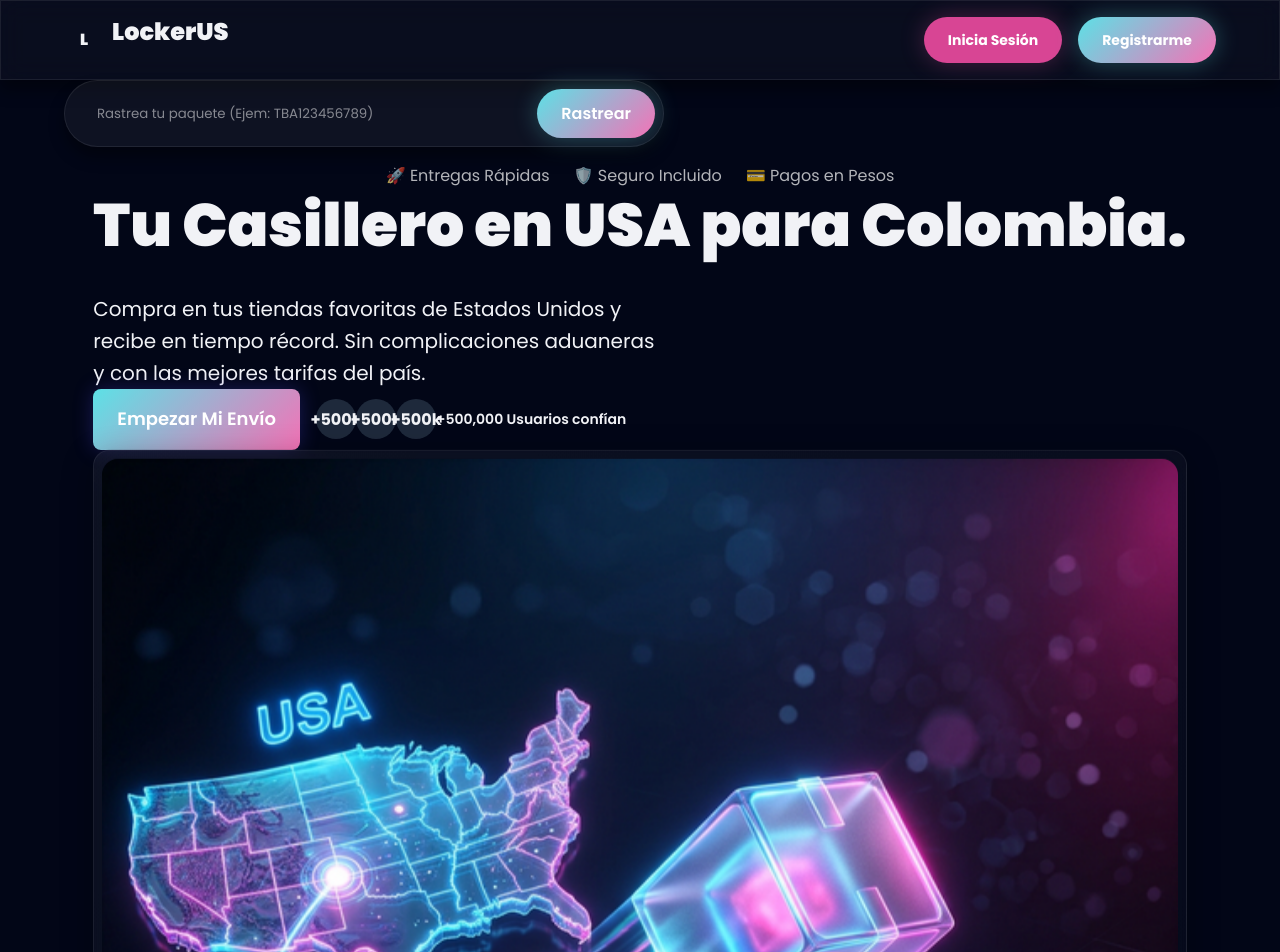
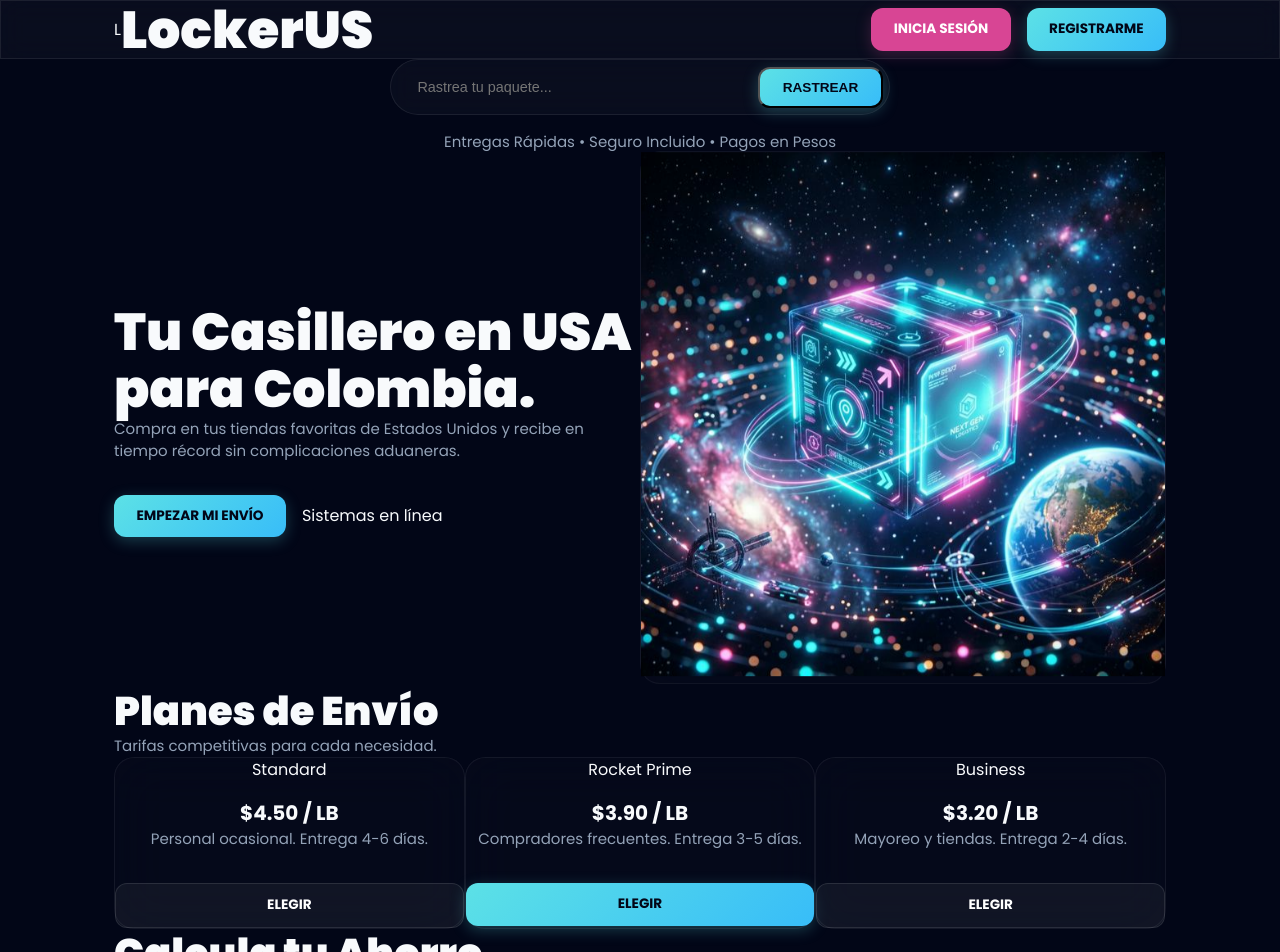
Before and after one commit to oveer20/lockerus-app, a React (Vite) app: page / in a window 1280 px wide. Shown: the top 952 px of the page. Built offline with nearby package versions, Linux system fonts and the light colour scheme.

Commit message:
Refine: UI aesthetics, balanced typography, and premium hero asset integration

```diff
--- a/src/index.css
+++ b/src/index.css
@@ -1,27 +1,14 @@
 @import url('https://fonts.googleapis.com/css2?family=Poppins:wght@300;400;500;600;700;900&display=swap');
 
 :root {
+  --primary: #5CE1E6;
+  --secondary: #D84594;
   --bg-color: #020617;
-  --text-color: #f1f2f6;
-  --primary: #5CE1E6;
-  --primary-hover: #4ad1d6;
-  --secondary: #D84594;
-  --accent: #f472b6;
-  --surface: rgba(255, 255, 255, 0.03);
-  --surface-hover: rgba(255, 255, 255, 0.08);
-  --border: rgba(255, 255, 255, 0.08);
-  --success: #10b981;
-  --error: #ef4444;
-  --warning: #f59e0b;
-  --radius-sm: 0.5rem;
-  --radius-md: 1rem;
-  --radius-lg: 1.5rem;
-  --shadow-sm: 0 4px 6px rgba(0, 0, 0, 0.1);
-  --shadow-md: 0 10px 15px rgba(0, 0, 0, 0.4);
-  --shadow-glow: 0 0 25px rgba(92, 225, 230, 0.3);
-  --shadow-pink: 0 0 25px rgba(216, 69, 148, 0.3);
-  --font-main: 'Poppins', sans-serif;
-  --transition: all 0.3s cubic-bezier(0.4, 0, 0.2, 1);
+  --text-main: #f8fafc;
+  --text-muted: #94a3b8;
+  --glass: rgba(255, 255, 255, 0.03);
+  --glass-border: rgba(255, 255, 255, 0.08);
+  --radius: 1.25rem;
 }
 
 * {
@@ -31,48 +18,46 @@
 }
 
 body {
-  font-family: var(--font-main);
+  font-family: 'Poppins', sans-serif;
   background-color: var(--bg-color);
-  color: var(--text-color);
-  line-height: 1.6;
-  min-height: 100vh;
+  color: var(--text-main);
+  line-height: 1.5;
   overflow-x: hidden;
 }
 
-/* Glassmorphism Utilities */
+.container {
+  width: 100%;
+  max-width: 1100px;
+  margin: 0 auto;
+  padding: 0 1.5rem;
+}
+
+/* Typography Scale - Refined and Balanced */
+h1 { font-size: clamp(2rem, 5vw, 3.25rem); line-height: 1.1; font-weight: 900; }
+h2 { font-size: clamp(1.75rem, 4vw, 2.5rem); line-height: 1.2; font-weight: 800; }
+h3 { font-size: 1.25rem; font-weight: 700; }
+p { font-size: 0.9375rem; color: var(--text-muted); }
+
+/* Premium Glass & Panels */
 .glass {
-  background: var(--surface);
+  background: var(--glass);
   backdrop-filter: blur(12px);
   -webkit-backdrop-filter: blur(12px);
-  border: 1px solid var(--border);
-  box-shadow: var(--shadow-md);
+  border: 1px solid var(--glass-border);
 }
 
 .glass-panel {
-  background: linear-gradient(135deg, rgba(255, 255, 255, 0.05) 0%, rgba(255, 255, 255, 0.01) 100%);
-  backdrop-filter: blur(20px);
-  -webkit-backdrop-filter: blur(20px);
-  border: 1px solid rgba(255, 255, 255, 0.08);
-  border-radius: var(--radius-md);
-  box-shadow: 0 8px 32px 0 rgba(0, 0, 0, 0.3);
+  background: rgba(255, 255, 255, 0.015);
+  backdrop-filter: blur(24px);
+  border: 1px solid rgba(255, 255, 255, 0.06);
+  border-radius: var(--radius);
+  transition: all 0.4s cubic-bezier(0.4, 0, 0.2, 1);
 }
 
-/* Typography */
-h1, h2, h3, h4, h5, h6 {
-  font-weight: 700;
-  line-height: 1.2;
-  margin-bottom: 1rem;
-}
-
-h1 { font-size: clamp(2.5rem, 5vw, 4rem); }
-h2 { font-size: clamp(2rem, 4vw, 3rem); }
-h3 { font-size: clamp(1.5rem, 3vw, 2rem); }
-
-.text-gradient {
-  background: linear-gradient(135deg, var(--primary), var(--secondary));
-  -webkit-background-clip: text;
-  -webkit-text-fill-color: transparent;
-  background-clip: text;
+.glass-panel:hover {
+  background: rgba(255, 255, 255, 0.03);
+  border-color: rgba(92, 225, 230, 0.2);
+  transform: translateY(-4px);
 }
 
 /* Buttons */
@@ -81,237 +66,112 @@ h3 { font-size: clamp(1.5rem, 3vw, 2rem); }
   align-items: center;
   justify-content: center;
   gap: 0.5rem;
-  padding: 0.75rem 1.5rem;
-  font-family: var(--font-main);
-  font-weight: 600;
-  font-size: 1rem;
-  border-radius: var(--radius-sm);
-  border: none;
+  padding: 0.7rem 1.4rem;
+  border-radius: 0.75rem;
+  font-weight: 700;
+  font-size: 0.85rem;
+  text-transform: uppercase;
+  tracking: 0.05em;
   cursor: pointer;
-  transition: var(--transition);
+  transition: all 0.3s ease;
   text-decoration: none;
 }
 
 .btn-primary {
-  background: linear-gradient(135deg, var(--primary), var(--accent));
-  color: white;
-  box-shadow: var(--shadow-glow);
+  background: linear-gradient(135deg, var(--primary), #38bdf8);
+  color: #020617;
+  box-shadow: 0 4px 15px rgba(92, 225, 230, 0.25);
 }
 
 .btn-primary:hover {
-  transform: translateY(-2px);
-  box-shadow: 0 0 25px rgba(79, 70, 229, 0.5);
   filter: brightness(1.1);
+  box-shadow: 0 8px 25px rgba(92, 225, 230, 0.4);
+  transform: scale(1.02);
 }
 
 .btn-secondary {
   background: var(--secondary);
   color: white;
-  box-shadow: var(--shadow-pink);
+  box-shadow: 0 4px 15px rgba(216, 69, 148, 0.25);
 }
 
 .btn-secondary:hover {
-  transform: translateY(-2px);
   filter: brightness(1.1);
-  box-shadow: 0 0 35px rgba(216, 69, 148, 0.5);
+  box-shadow: 0 8px 25px rgba(216, 69, 148, 0.4);
 }
 
-/* Tracking Search */
+.btn-glass {
+  background: rgba(255, 255, 255, 0.05);
+  color: white;
+  border: 1px solid rgba(255, 255, 255, 0.1);
+}
+
+.btn-glass:hover {
+  background: rgba(255, 255, 255, 0.1);
+}
+
+/* Utility Layouts */
+.flex { display: flex; }
+.flex-col { display: flex; flex-direction: column; }
+.items-center { align-items: center; }
+.justify-center { justify-content: center; }
+.justify-between { justify-content: space-between; }
+.gap-4 { gap: 1rem; }
+.gap-8 { gap: 2rem; }
+
+.grid { display: grid; }
+.grid-cols-2 { grid-template-columns: repeat(2, 1fr); }
+.grid-cols-3 { grid-template-columns: repeat(3, 1fr); }
+
+@media (max-width: 768px) {
+  .md\:grid-cols-1 { grid-template-columns: 1fr; }
+  .md\:flex-col { flex-direction: column; }
+}
+
+/* Specific Home Components */
 .tracking-search {
-  background: rgba(255, 255, 255, 0.05);
-  border: 1px solid var(--border);
-  border-radius: 50px;
-  padding: 0.5rem;
+  background: rgba(255, 255, 255, 0.03);
+  border: 1px solid rgba(255, 255, 255, 0.08);
+  border-radius: 999px;
+  padding: 0.4rem;
   display: flex;
-  gap: 0.5rem;
   width: 100%;
-  max-width: 600px;
+  max-width: 500px;
 }
 
 .tracking-search input {
   background: transparent;
   border: none;
-  border-radius: 50px;
-  padding-left: 1.5rem;
-  box-shadow: none !important;
+  padding: 0 1.25rem;
+  color: white;
+  flex: 1;
+  font-size: 0.9rem;
 }
 
-/* Feature Cards */
-.feature-card {
-  background: linear-gradient(135deg, rgba(92, 225, 230, 0.05) 0%, rgba(216, 69, 148, 0.05) 100%);
-  border: 1px solid var(--border);
-  border-radius: var(--radius-lg);
-  padding: 2.5rem;
-  transition: var(--transition);
-}
+.tracking-search input:focus { outline: none; }
 
-.feature-card:hover {
-  border-color: var(--primary);
-  transform: translateY(-5px);
-  background: linear-gradient(135deg, rgba(92, 225, 230, 0.08) 0%, rgba(216, 69, 148, 0.08) 100%);
-}
-
-.btn-glass {
-  background: rgba(255, 255, 255, 0.1);
-  backdrop-filter: blur(10px);
-  border: 1px solid rgba(255, 255, 255, 0.2);
-  color: white;
-}
-
-.btn-glass:hover {
-  background: rgba(255, 255, 255, 0.2);
-}
-
-/* Layout Utilities */
-.container {
-  width: 100%;
-  max-width: 1200px;
-  margin: 0 auto;
-  padding: 0 1.5rem;
-}
-
-.flex { display: flex; }
-.flex-col { display: flex; flex-direction: column; }
-.items-center { align-items: center; }
-.justify-center { justify-content: center; }
-.justify-between { justify-content: space-between; }
-.gap-2 { gap: 0.5rem; }
-.gap-4 { gap: 1rem; }
-.gap-6 { gap: 1.5rem; }
-.gap-8 { gap: 2rem; }
-
-.grid { display: grid; }
-.grid-cols-1 { grid-template-columns: repeat(1, minmax(0, 1fr)); }
-.grid-cols-2 { grid-template-columns: repeat(2, minmax(0, 1fr)); }
-.grid-cols-3 { grid-template-columns: repeat(3, minmax(0, 1fr)); }
-
-@media (max-width: 768px) {
-  .md\:grid-cols-1 { grid-template-columns: repeat(1, minmax(0, 1fr)); }
-  .md\:flex-col { flex-direction: column; }
+.text-gradient {
+  background: linear-gradient(to right, #fff 30%, var(--primary));
+  -webkit-background-clip: text;
+  -webkit-text-fill-color: transparent;
 }
 
 /* Animations */
-@keyframes fadeIn {
-  from { opacity: 0; }
-  to { opacity: 1; }
+@keyframes float {
+  0% { transform: translateY(0); }
+  50% { transform: translateY(-12px); }
+  100% { transform: translateY(0); }
 }
 
-@keyframes slideUp {
-  from { opacity: 0; transform: translateY(20px); }
-  to { opacity: 1; transform: translateY(0); }
-}
+.animate-float { animation: float 5s ease-in-out infinite; }
 
-@keyframes pulse-glow {
-  0%, 100% { box-shadow: 0 0 20px rgba(79, 70, 229, 0.3); }
-  50% { box-shadow: 0 0 30px rgba(79, 70, 229, 0.6); }
-}
-
-@keyframes float {
-  0%, 100% { transform: translateY(0); }
-  50% { transform: translateY(-10px); }
-}
-
-.animate-fade-in {
-  animation: fadeIn 0.8s ease-out forwards;
-}
-
-.animate-slide-up {
-  animation: slideUp 0.8s ease-out forwards;
-}
-
-.animate-float {
-  animation: float 6s ease-in-out infinite;
-}
-
-/* Base Form Elements */
-input, select, textarea {
-  width: 100%;
-  padding: 0.75rem 1rem;
-  background: rgba(0, 0, 0, 0.2);
-  border: 1px solid var(--border);
-  border-radius: var(--radius-sm);
-  color: var(--text-color);
-  font-family: var(--font-main);
-  transition: var(--transition);
-}
-
-input:focus, select:focus, textarea:focus {
-  outline: none;
-  border-color: var(--primary);
-  box-shadow: 0 0 0 2px rgba(79, 70, 229, 0.2);
-}
-
-input::placeholder, textarea::placeholder {
-  color: rgba(255, 255, 255, 0.5);
-}
-
-/* Utilities helpers */
-.mt-2 { margin-top: 0.5rem; }
+/* Spacing and Helpers */
 .mt-4 { margin-top: 1rem; }
 .mt-8 { margin-top: 2rem; }
-.mb-2 { margin-bottom: 0.5rem; }
 .mb-4 { margin-bottom: 1rem; }
 .mb-8 { margin-bottom: 2rem; }
-.py-4 { padding-top: 1rem; padding-bottom: 1rem; }
-.py-8 { padding-top: 2rem; padding-bottom: 2rem; }
-.py-16 { padding-top: 4rem; padding-bottom: 4rem; }
-.py-24 { padding-top: 6rem; padding-bottom: 6rem; }
-
-.text-center { text-align: center; }
-.text-sm { font-size: 0.875rem; }
-.text-lg { font-size: 1.125rem; }
-.text-xl { font-size: 1.25rem; }
-.font-semibold { font-weight: 600; }
-.font-bold { font-weight: 700; }
-.text-muted { color: rgba(255, 255, 255, 0.7); }
-
-.relative { position: relative; }
-.absolute { position: absolute; }
+.py-20 { padding: 5rem 0; }
 .w-full { width: 100%; }
-.h-full { height: 100%; }
-.max-w-md { max-width: 28rem; }
-.max-w-lg { max-width: 32rem; }
-.max-w-xl { max-width: 36rem; }
-.mx-auto { margin-left: auto; margin-right: auto; }
-.rounded-lg { border-radius: var(--radius-lg); }
-.rounded-full { border-radius: 9999px; }
-.overflow-hidden { overflow: hidden; }
-.z-10 { z-index: 10; }
-/* Tailwind-like Utilities for compatibility */
-.bg-slate-900 { background-color: #0f172a; }
-.bg-slate-800 { background-color: #1e293b; }
-.p-2 { padding: 0.5rem; }
-.p-3 { padding: 0.75rem; }
-.p-4 { padding: 1rem; }
-.p-6 { padding: 1.5rem; }
-.p-8 { padding: 2rem; }
-.m-4 { margin: 1rem; }
-.mb-6 { margin-bottom: 1.5rem; }
-.mt-12 { margin-top: 3rem; }
-.w-10 { width: 2.5rem; }
-.w-64 { width: 16rem; }
-.h-10 { height: 2.5rem; }
-.h-screen { height: 100vh; }
-.hidden { display: none; }
-.md\:flex { display: flex; }
-.rounded-2xl { border-radius: 1rem; }
-.shadow-glow { box-shadow: 0 0 20px rgba(79, 70, 229, 0.3); }
 .sticky { position: sticky; }
 .top-0 { top: 0; }
-.font-black { font-weight: 900; }
-.text-5xl { font-size: 3rem; }
-.text-6xl { font-size: 3.75rem; }
-.text-2xl { font-size: 1.5rem; }
-.text-3xl { font-size: 1.875rem; }
-.text-4xl { font-size: 2.25rem; }
-.max-w-4xl { max-width: 56rem; }
-.max-w-6xl { max-width: 72rem; }
-.bg-blue-600 { background-color: #2563eb; }
-.hover\:bg-blue-700:hover { background-color: #1d4ed8; }
-.bg-green-600 { background-color: #16a34a; }
-.hover\:bg-green-700:hover { background-color: #15803d; }
-.inset-0 { top: 0; right: 0; bottom: 0; left: 0; }
-.opacity-20 { opacity: 0.2; }
-.opacity-80 { opacity: 0.8; }
-.blur-3xl { filter: blur(64px); }
-.whitespace-nowrap { white-space: nowrap; }
+.z-50 { z-index: 50; }
--- a/src/pages/Landing.jsx
+++ b/src/pages/Landing.jsx
@@ -82,49 +82,42 @@ function Landing() {
         </div>
       </header>
 
-      <main className="container pt-32 pb-24 flex-col items-center">
+      <main className="container pt-20 pb-24 flex-col items-center">
         {/* Tracking Search Home */}
-        <div className="w-full max-w-2xl mx-auto mb-16 animate-fade-in">
+        <div className="w-full flex flex-col items-center mb-16 animate-fade-in">
           <div className="tracking-search glass">
             <input
               type="text"
-              placeholder="Rastrea tu paquete (Ejem: TBA123456789)"
+              placeholder="Rastrea tu paquete..."
               value={tracking}
               onChange={(e) => setTracking(e.target.value)}
-              className="flex-1"
             />
-            <button className="btn btn-primary rounded-full px-8">Rastrear</button>
+            <button className="btn btn-primary rounded-full px-6">Rastrear</button>
           </div>
-          <div className="flex justify-center gap-6 mt-4 text-xs text-muted font-medium uppercase tracking-widest opacity-60">
-             <span>🚀 Entregas Rápidas</span>
-             <span>🛡️ Seguro Incluido</span>
-             <span>💳 Pagos en Pesos</span>
-          </div>
+          <p className="text-[10px] mt-4 uppercase tracking-[0.3em] opacity-40">Entregas Rápidas • Seguro Incluido • Pagos en Pesos</p>
         </div>
 
-        <div className="grid md:grid-cols-2 gap-16 items-center">
+        <div className="grid md:grid-cols-1 grid-cols-2 gap-12 items-center">
           <div className="text-left animate-slide-up">
-            <h1 className="text-6xl md:text-7xl font-black mb-8 leading-[0.9] text-white">
-              Tu Casillero en <span className="text-primary">USA</span> para <span className="text-secondary italic underline decoration-4 underline-offset-8">Colombia</span>.
+            <h1 className="text-white mb-6">
+              Tu Casillero en <span className="text-primary">USA</span> para <span className="text-secondary italic">Colombia</span>.
             </h1>
-            <p className="text-xl text-muted/80 mb-10 max-w-xl font-light">
-              Compra en tus tiendas favoritas de Estados Unidos y recibe en tiempo récord. Sin complicaciones aduaneras y con las mejores tarifas del país.
+            <p className="text-lg mb-8 max-w-lg">
+              Compra en tus tiendas favoritas de Estados Unidos y recibe en tiempo récord sin complicaciones aduaneras.
             </p>
             <div className="flex gap-4 items-center">
-              <Link to="/login" className="btn btn-primary px-10 py-4 rounded-xl text-lg shadow-glow">Empezar Mi Envío</Link>
-              <div className="flex -space-x-3 ml-4 items-center">
-                {[1,2,3].map(i => (
-                  <div key={i} className="w-10 h-10 rounded-full border-2 border-bg-color bg-slate-800 flex items-center justify-center text-[10px] font-bold">+500k</div>
-                ))}
-                <span className="ml-4 text-sm font-semibold opacity-70 italic text-primary">+500,000 Usuarios confían</span>
+              <Link to="/login" className="btn btn-primary px-8 py-3 rounded-xl shadow-glow">Empezar Mi Envío</Link>
+              <div className="hidden md:flex items-center gap-2 ml-4">
+                <div className="w-2 h-2 rounded-full bg-success animate-pulse"></div>
+                <span className="text-xs font-bold text-success/80">Sistemas en línea</span>
               </div>
             </div>
           </div>
 
-          <div className="relative animate-float">
-             <div className="absolute inset-0 bg-gradient-to-br from-primary/30 to-secondary/30 blur-[60px] rounded-full scale-75"></div>
-             <div className="glass-panel p-2 rounded-3xl border border-white/10 hover:border-primary/40 transition-colors duration-500">
-               <img src="/hero-shipping.png" alt="App Preview" className="w-full rounded-2xl grayscale-[0.2] hover:grayscale-0 transition-all duration-700" />
+          <div className="relative animate-float flex justify-center">
+             <div className="absolute inset-0 bg-primary/10 blur-[80px] rounded-full scale-75"></div>
+             <div className="glass-panel p-1 rounded-3xl border border-white/5 max-w-[450px] overflow-hidden">
+               <img src="/hero-shipping.png" alt="App Preview" className="w-full h-auto object-cover rounded-2xl" />
              </div>
           </div>
         </div>
@@ -132,39 +125,38 @@ function Landing() {
         {/* Pricing/Plans Section */}
         <div className="mt-32 w-full">
            <div className="text-center mb-16">
-             <h2 className="text-4xl font-black text-white mb-4">Planes de Envío</h2>
-             <p className="text-muted text-lg">Selecciona la velocidad y tarifa que mejor se adapte a ti.</p>
+             <h2 className="text-white mb-3">Planes de Envío</h2>
+             <p className="">Tarifas competitivas para cada necesidad.</p>
            </div>
 
-           <div className="grid md:grid-cols-3 gap-8">
-              <div className="feature-card flex-col items-center">
-                 <div className="text-primary mb-4 p-4 rounded-2xl bg-primary/10">Standard</div>
-                 <h3 className="text-3xl font-black text-white">$4.50 <span className="text-sm font-normal text-muted">/ LB</span></h3>
-                 <p className="text-sm text-center text-muted mb-8 py-4 border-b border-white/5 w-full">Ideal para compras personales ocasionales. Entrega 4-6 días.</p>
-                 <Link to="/login" className="btn btn-glass w-full rounded-full">Suscribirme</Link>
+           <div className="grid md:grid-cols-1 grid-cols-3 gap-6">
+              <div className="glass-panel p-8 flex-col items-center text-center">
+                 <div className="text-primary text-xs font-black uppercase tracking-widest mb-4">Standard</div>
+                 <h3 className="text-2xl font-black text-white mb-2">$4.50 <span className="text-xs font-normal opacity-50">/ LB</span></h3>
+                 <p className="text-xs mb-8">Personal ocasional. Entrega 4-6 días.</p>
+                 <Link to="/login" className="btn btn-glass w-full rounded-full">Elegir</Link>
               </div>
 
-              <div className="feature-card flex-col items-center ring-2 ring-primary relative">
-                 <div className="absolute top-0 right-8 transform -translate-y-1/2 bg-primary text-black text-[10px] font-black px-4 py-1 rounded-full tracking-widest">MOST POPULAR</div>
-                 <div className="text-secondary mb-4 p-4 rounded-2xl bg-secondary/10 font-bold">Rocket Prime</div>
-                 <h3 className="text-3xl font-black text-white">$3.90 <span className="text-sm font-normal text-muted">/ LB</span></h3>
-                 <p className="text-sm text-center text-muted mb-8 py-4 border-b border-white/5 w-full">Para compradores frecuentes. Prioridad en bodega. Entrega 3-5 días.</p>
-                 <Link to="/login" className="btn btn-primary w-full rounded-full">Lo quiero ahora</Link>
+              <div className="glass-panel p-8 flex-col items-center text-center border-primary/30 bg-primary/5">
+                 <div className="text-secondary text-xs font-black uppercase tracking-widest mb-4">Rocket Prime</div>
+                 <h3 className="text-2xl font-black text-white mb-2">$3.90 <span className="text-xs font-normal opacity-50">/ LB</span></h3>
+                 <p className="text-xs mb-8">Compradores frecuentes. Entrega 3-5 días.</p>
+                 <Link to="/login" className="btn btn-primary w-full rounded-full">Elegir</Link>
               </div>
 
-              <div className="feature-card flex-col items-center">
-                 <div className="text-muted mb-4 p-4 rounded-2xl bg-white/5">Business</div>
-                 <h3 className="text-3xl font-black text-white">$3.20 <span className="text-sm font-normal text-muted">/ LB</span></h3>
-                 <p className="text-sm text-center text-muted mb-8 py-4 border-b border-white/5 w-full">Mayoreo y tiendas. Consolidación gratuita. Entrega 2-4 días.</p>
-                 <Link to="/login" className="btn btn-glass w-full rounded-full">Contactar Ventas</Link>
+              <div className="glass-panel p-8 flex-col items-center text-center">
+                 <div className="text-muted text-xs font-black uppercase tracking-widest mb-4">Business</div>
+                 <h3 className="text-2xl font-black text-white mb-2">$3.20 <span className="text-xs font-normal opacity-50">/ LB</span></h3>
+                 <p className="text-xs mb-8">Mayoreo y tiendas. Entrega 2-4 días.</p>
+                 <Link to="/login" className="btn btn-glass w-full rounded-full">Elegir</Link>
               </div>
            </div>
         </div>
 
-        <section className="mt-40 w-full max-w-5xl mx-auto">
-          <div className="flex-col items-center text-center mb-16">
-            <h2 className="text-4xl font-black text-white mb-4 italic">Calcula tu Ahorro</h2>
-            <p className="text-muted">Sin costos ocultos, solo transparencia radical.</p>
+        <section className="mt-32 w-full max-w-4xl mx-auto">
+          <div className="text-center mb-12">
+            <h2 className="text-white mb-3 italic">Calcula tu Ahorro</h2>
+            <p className="">Transparencia radical en tus envíos.</p>
           </div>
           <Calculator />
         </section>
```
Also changed, not shown: public/hero-shipping.png.
